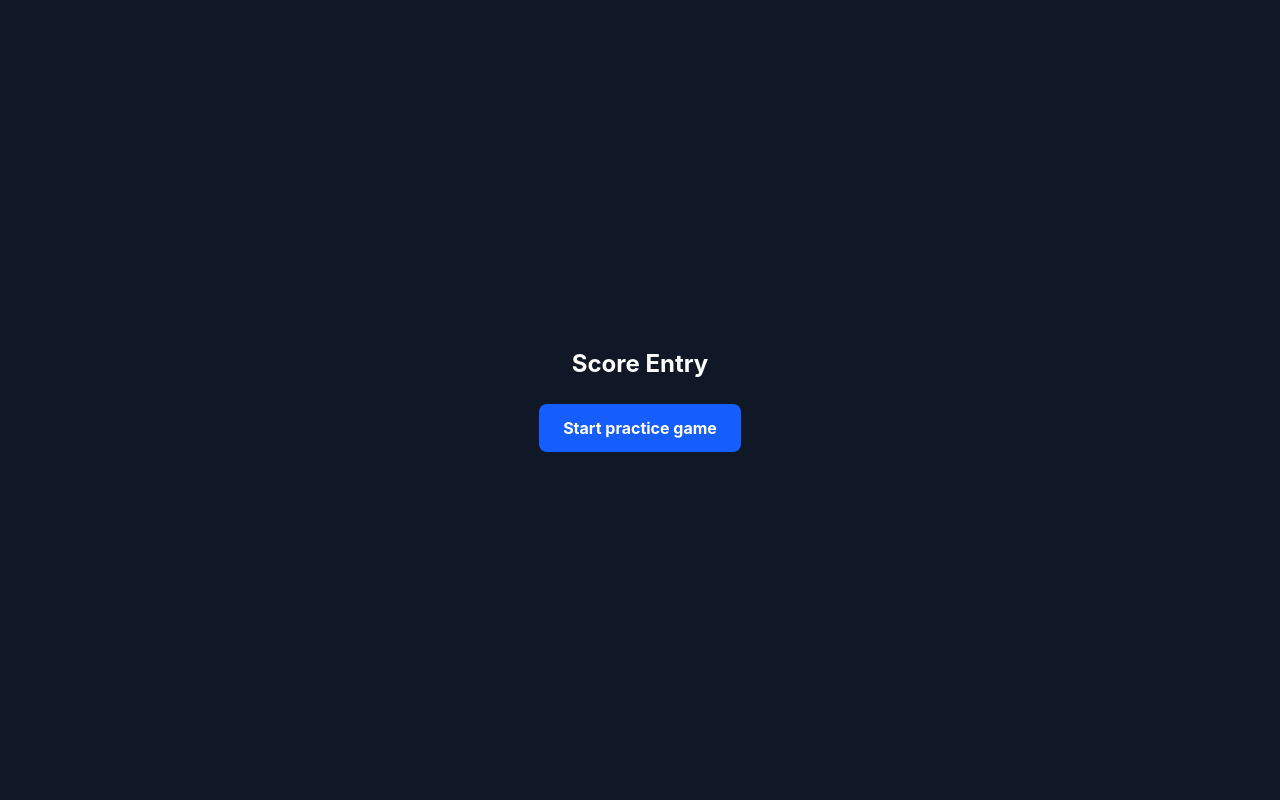
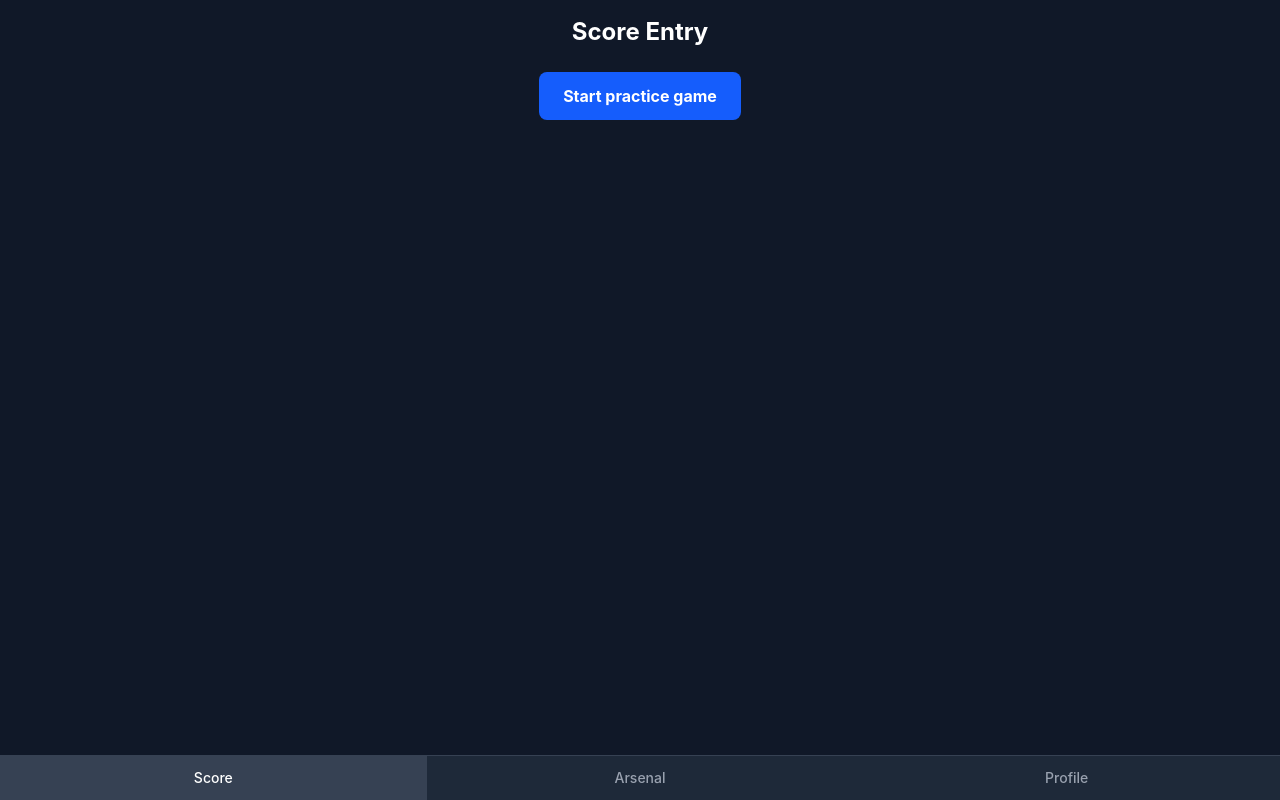
Before and after one commit to edwinalexandervargas/bowling-tracker, a React (Vite) app: page / in a window 1280 px wide. Built offline with nearby package versions, Linux system fonts and the light colour scheme.

Commit message:
Add React Router app shell with bottom nav and screen placeholders

```diff
--- a/package.json
+++ b/package.json
@@ -14,6 +14,7 @@
     "@tailwindcss/vite": "^4.3.3",
     "react": "^19.3.1",
     "react-dom": "^19.3.1",
+    "react-router": "^7.18.5",
     "tailwindcss": "^4.3.3",
     "zustand": "^5.0.16"
   },
--- a/src/App.tsx
+++ b/src/App.tsx
@@ -1,12 +1,31 @@
-import { ScoreEntry } from './components/ScoreEntry'
+import { createBrowserRouter, RouterProvider, Outlet } from 'react-router'
+import { BottomNav } from './components/BottomNav'
+import { ScoreScreen } from './screens/ScoreScreen'
+import { ArsenalScreen } from './screens/ArsenalScreen'
+import { ProfileScreen } from './screens/ProfileScreen'
 
-function App() {
+function Layout() {
   return (
-    <div className="min-h-screen bg-gray-900 text-white flex flex-col items-center justify-center p-4">
-      <h1 className="text-2xl font-bold mb-6">Score Entry</h1>
-      <ScoreEntry />
+    <div className="min-h-screen bg-gray-900 text-white flex flex-col items-center p-4 pb-20">
+      <Outlet />
+      <BottomNav />
     </div>
   )
 }
 
+const router = createBrowserRouter([
+  {
+    element: <Layout />,
+    children: [
+      { path: '/', element: <ScoreScreen /> },
+      { path: '/arsenal', element: <ArsenalScreen /> },
+      { path: '/profile', element: <ProfileScreen /> },
+    ],
+  },
+])
+
+function App() {
+  return <RouterProvider router={router} />
+}
+
 export default App
--- /dev/null
+++ b/src/components/BottomNav.tsx
@@ -0,0 +1,28 @@
+import { NavLink } from 'react-router'
+
+const tabs = [
+  { to: '/', label: 'Score' },
+  { to: '/arsenal', label: 'Arsenal' },
+  { to: '/profile', label: 'Profile' },
+]
+
+export function BottomNav() {
+  return (
+    <nav className="fixed bottom-0 inset-x-0 bg-gray-800 border-t border-gray-700 flex">
+      {tabs.map((tab) => (
+        <NavLink
+          key={tab.to}
+          to={tab.to}
+          end={tab.to === '/'}
+          className={({ isActive }) =>
+            `flex-1 py-3 text-center text-sm font-medium ${
+              isActive ? 'text-white bg-gray-700' : 'text-gray-400'
+            }`
+          }
+        >
+          {tab.label}
+        </NavLink>
+      ))}
+    </nav>
+  )
+}
--- /dev/null
+++ b/src/screens/ArsenalScreen.tsx
@@ -0,0 +1,3 @@
+export function ArsenalScreen() {
+  return <h1 className="text-2xl font-bold">Arsenal</h1>
+}
--- /dev/null
+++ b/src/screens/ProfileScreen.tsx
@@ -0,0 +1,3 @@
+export function ProfileScreen() {
+  return <h1 className="text-2xl font-bold">Profile</h1>
+}
--- /dev/null
+++ b/src/screens/ScoreScreen.tsx
@@ -0,0 +1,10 @@
+import { ScoreEntry } from '../components/ScoreEntry'
+
+export function ScoreScreen() {
+  return (
+    <>
+      <h1 className="text-2xl font-bold mb-6">Score Entry</h1>
+      <ScoreEntry />
+    </>
+  )
+}
```
Also changed, not shown: 2 other files (tests, documents, lock files or other folders).
